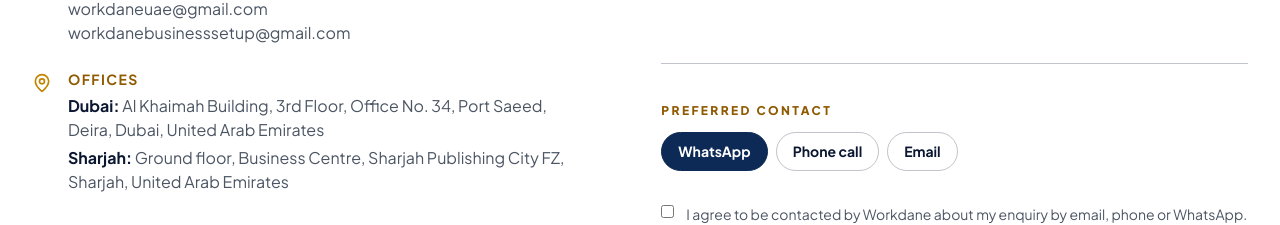
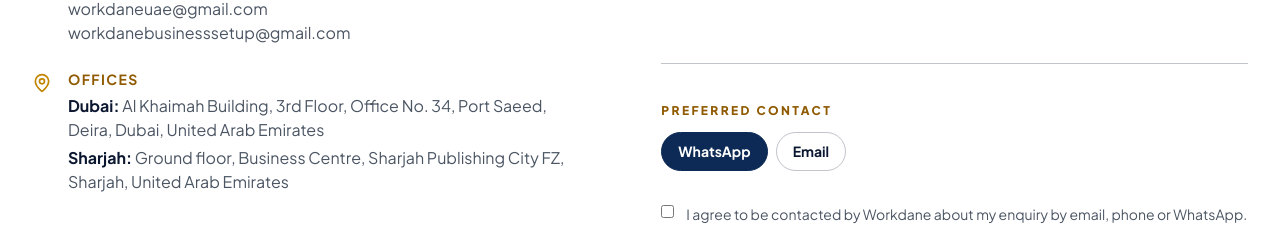
Before and after one commit to elsh1923/workdanbusiness, a Next.js app: page / in a window 1280 px wide. Shown: the part 6065-6290 px from the top of the page. Built offline with nearby package versions, Linux system fonts and the light colour scheme.

Commit message:
checking contact page

```diff
--- a/components/Contact.tsx
+++ b/components/Contact.tsx
@@ -8,7 +8,7 @@
 import { useFormSubmit } from "./useFormSubmit";
 
 const interests = ["Company formation", "Licensing & approvals", "Visas & PRO", "Accounting & VAT", "Not sure yet"];
-const channels = ["WhatsApp", "Phone call", "Email"];
+const channels = ["WhatsApp", "Email"];
 
 const field =
   "w-full border-b border-heading/25 bg-transparent py-3 text-[16px] text-heading outline-none transition placeholder:text-body/50 focus:border-gold disabled:opacity-60";
```
